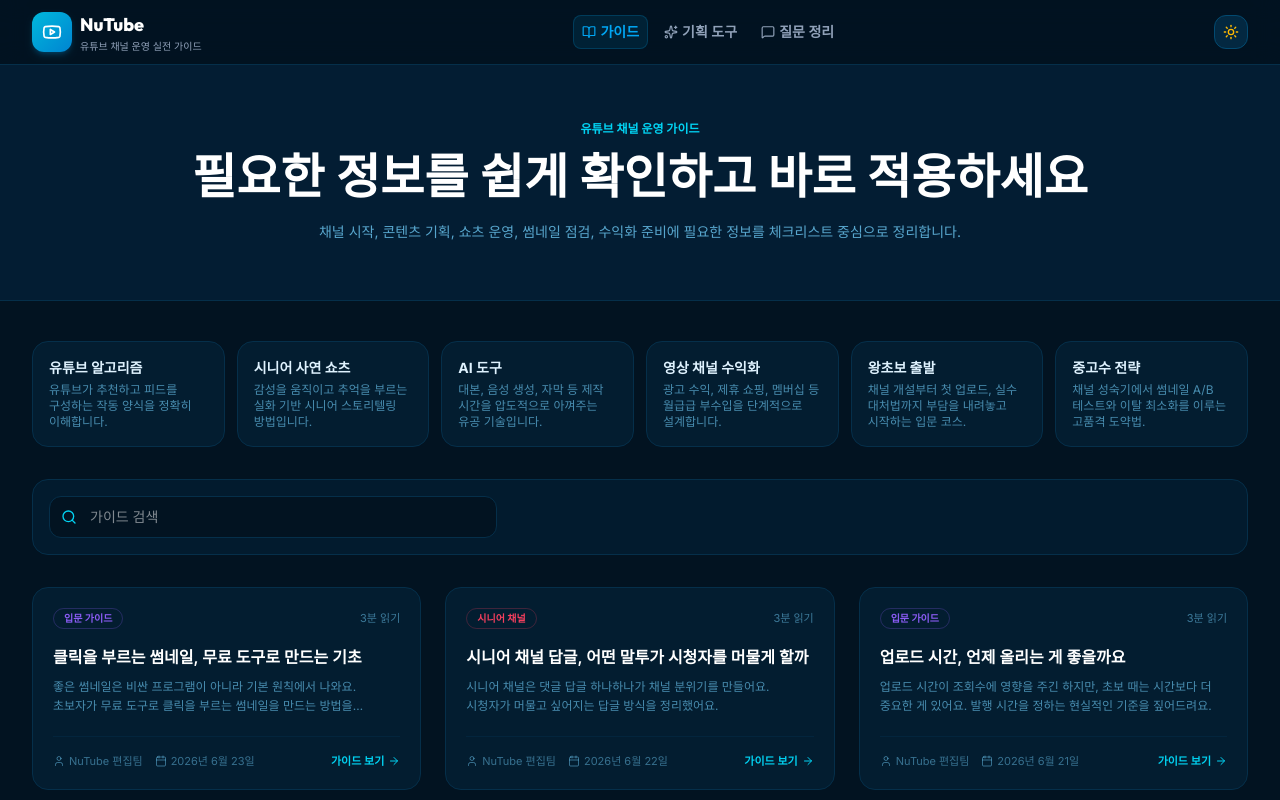
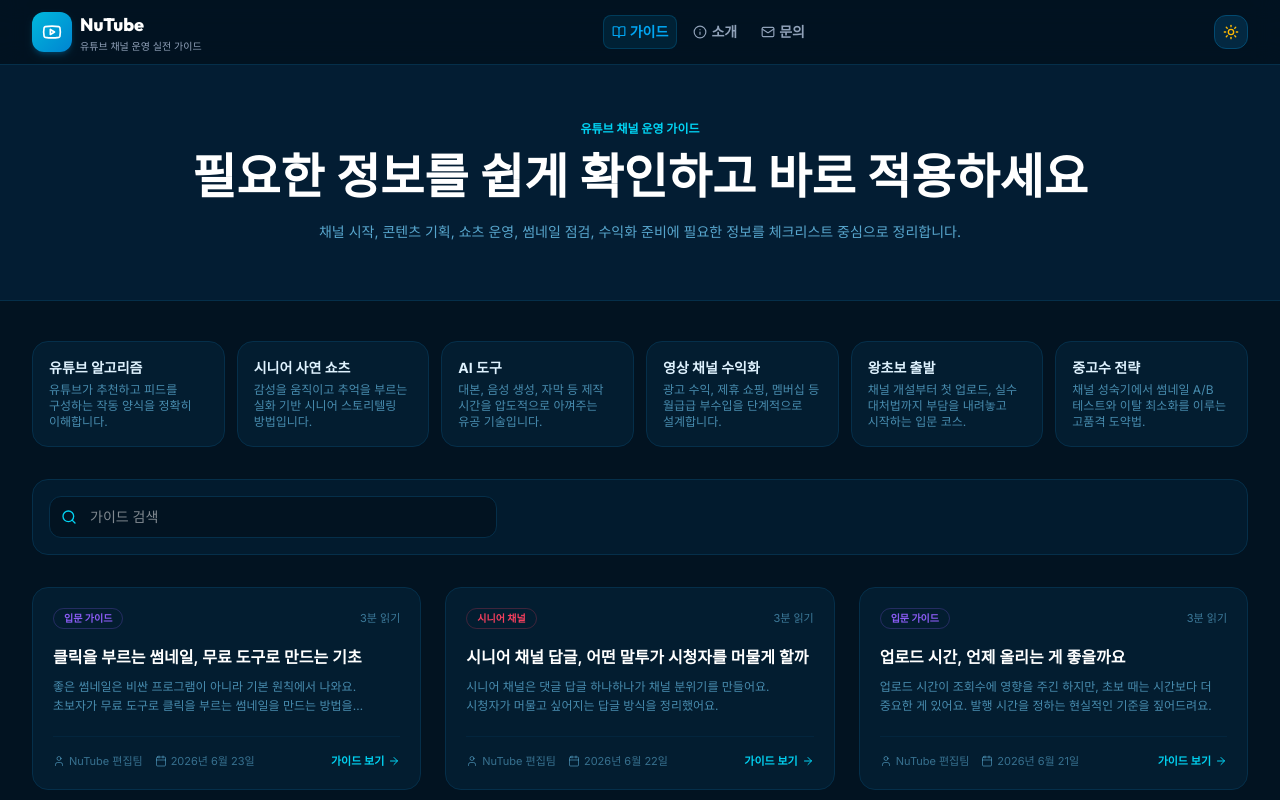
Before and after one commit to apark12321-ux/nutube_22, a React (Vite) app: page / in a window 1280 px wide. Shown: the top 800 px of the page. Built offline with nearby package versions, Linux system fonts and the light colour scheme.

Commit message:
fix: simplify navigation for review

```diff
--- a/src/components/Navbar.tsx
+++ b/src/components/Navbar.tsx
@@ -1,9 +1,11 @@
 import React from 'react';
-import { BookOpen, Moon, Sparkles, Sun, Youtube, MessageSquare } from 'lucide-react';
+import { BookOpen, Moon, Sun, Youtube, Info, Mail } from 'lucide-react';
+
+type Tab = 'guides' | 'about' | 'contact' | 'terms' | 'privacy' | 'guide-detail';
 
 interface NavbarProps {
-  currentTab: 'guides' | 'builder' | 'advisor' | 'adsense' | 'terms' | 'privacy' | 'guide-detail';
-  setTab: (tab: 'guides' | 'builder' | 'advisor' | 'adsense' | 'terms' | 'privacy' | 'guide-detail') => void;
+  currentTab: Tab;
+  setTab: (tab: Tab) => void;
   theme: 'light' | 'dark';
   toggleTheme: () => void;
 }
@@ -11,7 +13,7 @@ interface NavbarProps {
 export const Navbar: React.FC<NavbarProps> = ({ currentTab, setTab, theme, toggleTheme }) => {
   const active = 'bg-sky-500/10 text-sky-500 border border-sky-500/20';
   const idle = theme === 'dark' ? 'text-slate-400 hover:text-white hover:bg-[#032841]' : 'text-slate-600 hover:text-slate-900 hover:bg-sky-100/60';
-  const guideActive = ['guides', 'guide-detail', 'terms', 'privacy'].includes(currentTab);
+  const guideActive = ['guides', 'guide-detail'].includes(currentTab);
 
   return (
     <header className={theme === 'dark' ? 'sticky top-0 z-50 border-b border-sky-950 bg-[#021321]/85 backdrop-blur-md' : 'sticky top-0 z-50 border-b border-sky-100 bg-white/90 backdrop-blur-md shadow-sm'}>
@@ -31,13 +33,13 @@ export const Navbar: React.FC<NavbarProps> = ({ currentTab, setTab, theme, toggl
             <BookOpen className="h-3.5 w-3.5" />
             <span>가이드</span>
           </button>
-          <button onClick={() => setTab('builder')} className={`flex items-center gap-1 rounded-lg px-2 py-1.5 text-xs font-semibold sm:text-sm ${currentTab === 'builder' ? active : idle}`}>
-            <Sparkles className="h-3.5 w-3.5" />
-            <span>기획 도구</span>
+          <button onClick={() => setTab('about')} className={`flex items-center gap-1 rounded-lg px-2 py-1.5 text-xs font-semibold sm:text-sm ${currentTab === 'about' ? active : idle}`}>
+            <Info className="h-3.5 w-3.5" />
+            <span>소개</span>
           </button>
-          <button onClick={() => setTab('advisor')} className={`flex items-center gap-1 rounded-lg px-2 py-1.5 text-xs font-semibold sm:text-sm ${currentTab === 'advisor' ? active : idle}`}>
-            <MessageSquare className="h-3.5 w-3.5" />
-            <span>질문 정리</span>
+          <button onClick={() => setTab('contact')} className={`flex items-center gap-1 rounded-lg px-2 py-1.5 text-xs font-semibold sm:text-sm ${currentTab === 'contact' ? active : idle}`}>
+            <Mail className="h-3.5 w-3.5" />
+            <span>문의</span>
           </button>
         </nav>
 
```
